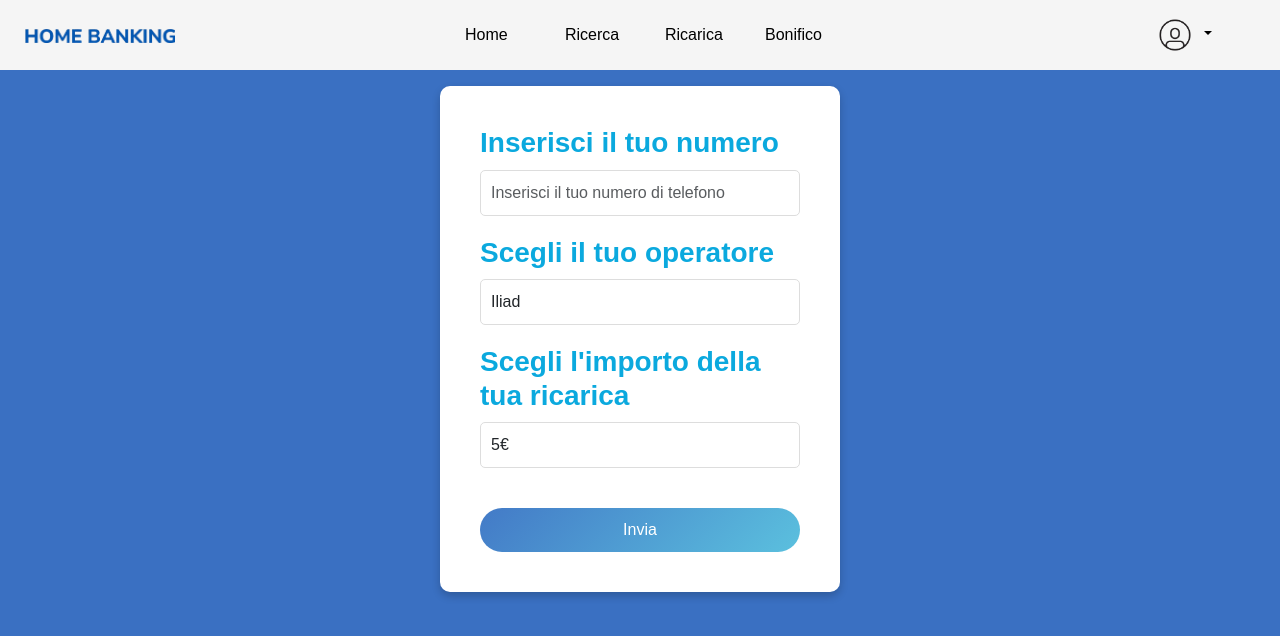
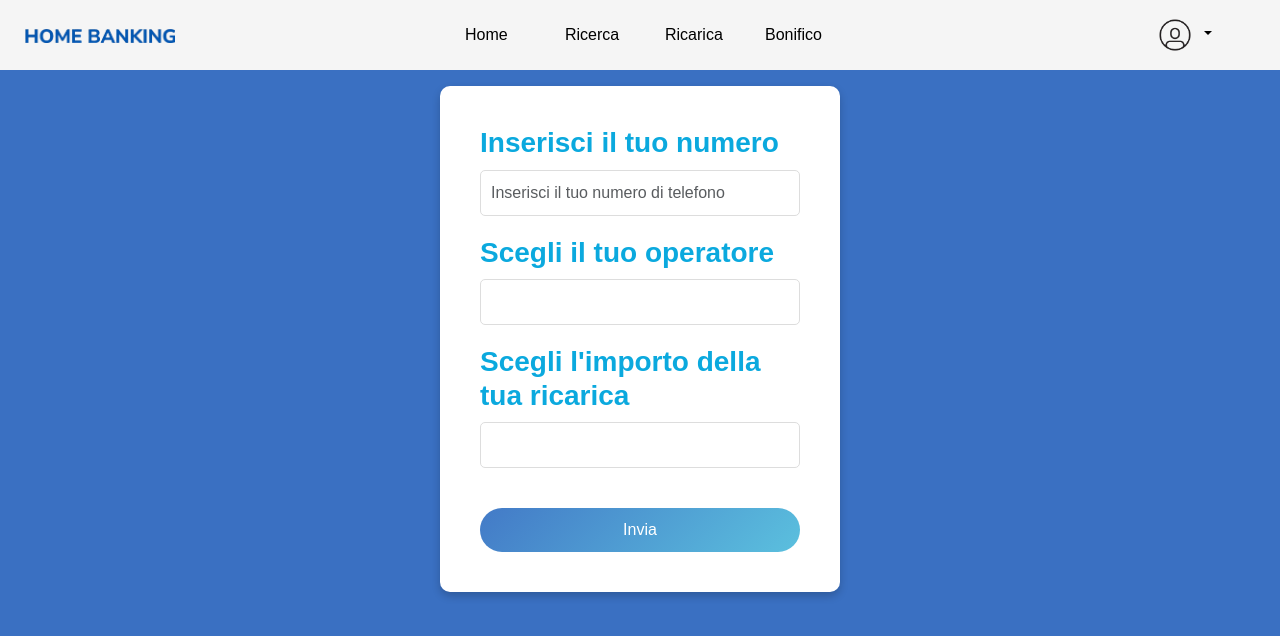
Before and after one commit to PROJECT-WORK-ITS/HOME-BANKING-APP, an Angular app in the folder front-end/: page /ricarica in a window 1280 px wide. Shown: the top 636 px of the page. Built offline with nearby package versions, Linux system fonts and the light colour scheme; no server answers; sample sign-in values are in the browser's storage.

Commit message:
ricarica ts

```diff
--- a/front-end/src/app/components/profilo/profilo.component.html
+++ b/front-end/src/app/components/profilo/profilo.component.html
@@ -1,7 +1,7 @@
 <div class="profile-container">
     <div class="profile-card">
       <h2 class="profile-info">INFORMAZIONI SUL PROFILO</h2>
-      <p><strong>E-mail:</strong> mariorossigmail.com</p>
+      <p><strong>E-mail:</strong> {{userData?.email}}</p>
       <p><strong>Cognome:</strong> {{userData?.lastName}}</p>
       <p><strong>Nome:</strong> {{userData?.firstName}}</p>
       <p><strong>Data Apertura:</strong> {{userData?.openingDate | date:'dd MMMM yyyy'}}</p>
--- a/front-end/src/app/components/ricarica/ricarica.component.html
+++ b/front-end/src/app/components/ricarica/ricarica.component.html
@@ -1,6 +1,8 @@
 <div class="container">
+  <form [formGroup]="ricaricaForm" (ngSubmit)="onSubmit()">
     <h3>Inserisci il tuo numero</h3>
     <input
+      formControlName ="numeroTelefono"
       type="tel"
       class="form-control"
       placeholder="Inserisci il tuo numero di telefono"
@@ -8,7 +10,7 @@
     />
 
     <h3 class="operatore">Scegli il tuo operatore</h3>
-  <select class="form-control">
+    <select class="form-control" formControlName ="operatore">
       <option value="iliad">Iliad</option>
       <option value="tim">Tim</option>
       <option value="windtre">WindTRE</option>
@@ -18,7 +20,7 @@
     </select>
 
     <h3>Scegli l'importo della tua ricarica</h3>
-  <select class="form-control">
+    <select class="form-control" formControlName ="importo">
       <option value="5">5€</option>
       <option value="10">10€</option>
       <option value="20">20€</option>
@@ -27,4 +29,5 @@
       <option value="100">100€</option>
     </select>
     <button class="submit-btn">Invia</button>
+  </form>
 </div>
--- a/front-end/src/app/components/ricarica/ricarica.component.ts
+++ b/front-end/src/app/components/ricarica/ricarica.component.ts
@@ -1,6 +1,7 @@
 import { Component, OnInit } from '@angular/core';
 import { FormBuilder, FormGroup, Validators } from '@angular/forms';
 import { RicaricaService } from '../../services/ricarica.service';
+import { AuthService } from '../../services/auth.service';
 
 @Component({
   selector: 'app-ricarica',
@@ -9,13 +10,26 @@ import { RicaricaService } from '../../services/ricarica.service';
 })
 export class RicaricaComponent implements OnInit {
   ricaricaForm!: FormGroup;
+  userData:any;
 
   constructor(
     private fb: FormBuilder,
-    private ricaricaService: RicaricaService
+    private ricaricaService: RicaricaService,
+    private authSrv: AuthService
   ) {}
 
   ngOnInit(): void {
+    this.authSrv.currentUser$.subscribe({
+      next: (data) => {
+        this.userData = data;
+      },
+      error: (err) => {
+        console.error(
+          "Errore nel recupero delle informazioni dell'user",
+          err
+        );
+      },
+    });
     this.ricaricaForm = this.fb.group({
       numeroTelefono: [
         '',
@@ -29,7 +43,11 @@ export class RicaricaComponent implements OnInit {
   // Metodo che viene chiamato al submit del form
   onSubmit(): void {
     if (this.ricaricaForm.valid) {
-      const ricaricaData = this.ricaricaForm.value;
+      const ricaricaData = {
+        contocorrenteId: this.userData.id,
+        importo: this.ricaricaForm.value.importo,
+        descrizione:''
+      };
       console.log('Dati del form:', ricaricaData);
 
       // Invia i dati al servizio per la richiesta al backend
```
Lines whose indentation alone changed are shown as unchanged.
